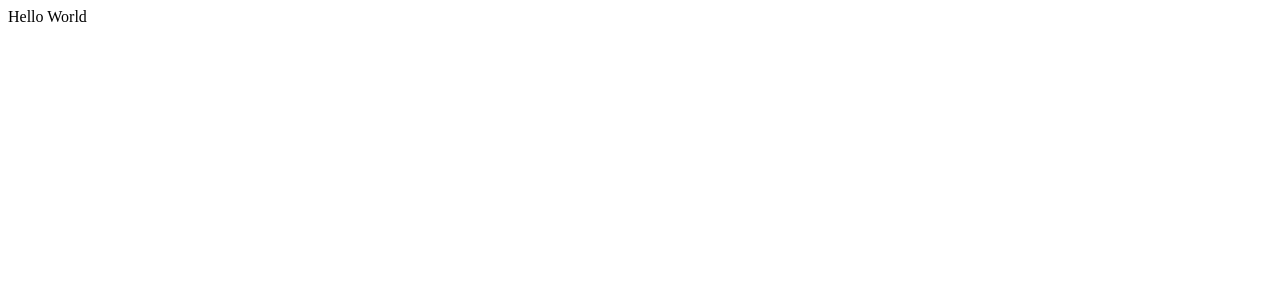
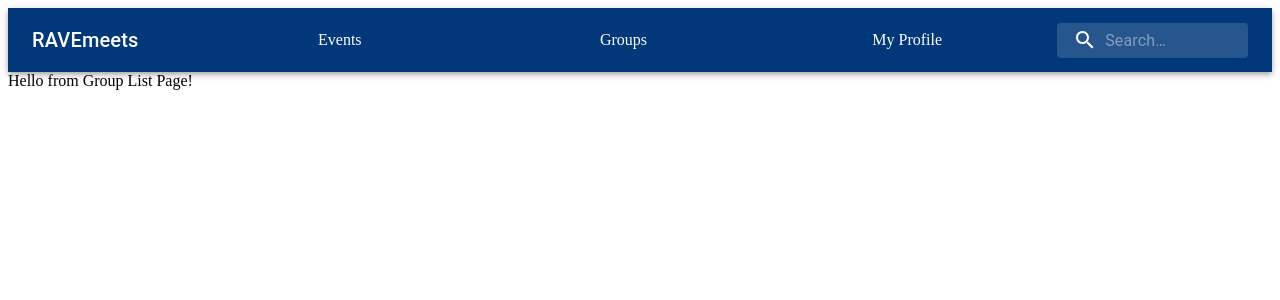
Before and after one commit to MYNNELY/RaveMeets, a React app: page / in a window 1280 px wide. Shown: the top 300 px of the page. Built offline with nearby package versions, Linux system fonts and the light colour scheme; the HTML template or start-up script is replaced by a standard one.

Commit message:
my changes

```diff
--- a/client/src/components/App.jsx
+++ b/client/src/components/App.jsx
@@ -1,6 +1,15 @@
+import React from 'react';
+// import NavBar from './NavBar/NavBar.jsx';
+// import SearchAppBar from './NavBar/SearchAppBar.jsx';
+import GroupListPage from './GroupListPage/GroupListPage.jsx';
+
 const test = () => {
-  return 'Hello World';
+  // return 'Hello World';
+  return (
+    <div>
+      <GroupListPage />
+    </div>
+  );
 };
 
-
 export default test;
--- a/package.json
+++ b/package.json
@@ -20,6 +20,7 @@
   "homepage": "https://github.com/MYNNELY/RaveMeets#readme",
   "dependencies": {
     "@material-ui/core": "^4.12.3",
+    "@material-ui/icons": "^4.11.2",
     "axios": "^0.21.1",
     "express": "^4.17.1",
     "mongoose": "^6.0.2",
```
Also changed, not shown: 2 other files (tests, documents, lock files or other folders).
